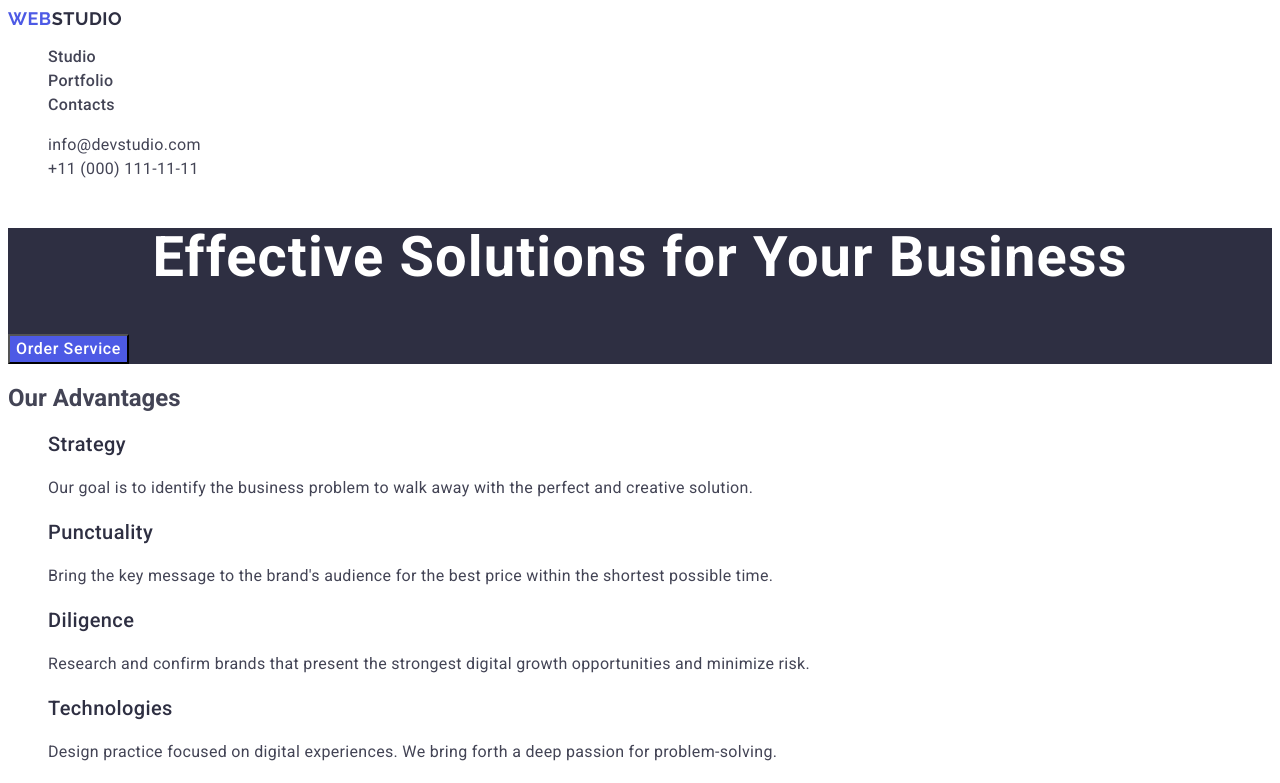
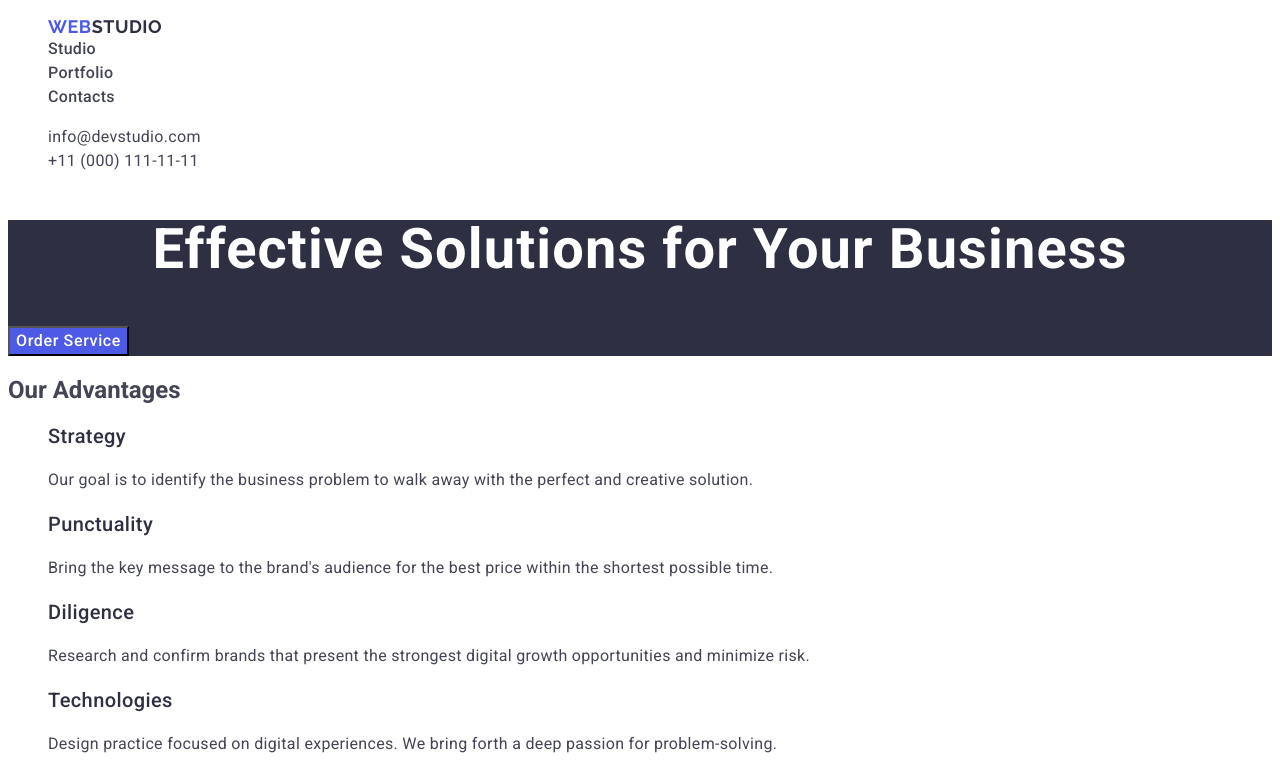
Before and after one commit to Merylly/goit-markup-hw-02, a plain HTML site: page index.html in a window 1280 px wide. Shown: the top 783 px of the page. Drawn offline with Linux system fonts and the light colour scheme.

Commit message:
update styles.css

```diff
--- a/css/styles.css
+++ b/css/styles.css
@@ -19,7 +19,7 @@ ul {
 
 .logo {
   font-family: "Raleway", sans-serif;
-  color: #2e2f42;
+  color: #4d5ae5;
   font-weight: 700;
   font-size: 18px;
   line-height: 1.17em;
@@ -28,10 +28,10 @@ ul {
 }
 
 .logo-accent {
-  color: #4d5ae5;
+  color: #2e2f42;
 }
 
-.logo:focus {
+.logo.accent:focus {
   color: #404bbf;
 }
 
@@ -129,7 +129,7 @@ ul {
 
 .logo-footer {
   font-family: "Raleway", sans-serif;
-  color: #f4f4fd;
+  color: #4d5ae5;
   font-weight: 700;
   font-size: 18px;
   line-height: 1.17em;
@@ -137,7 +137,7 @@ ul {
   text-transform: uppercase;
 }
 .logo-accent-footer {
-  color: #4d5ae5;
+  color: #f4f4fd;
 }
 
 .footer-text {
--- a/index.html
+++ b/index.html
@@ -15,8 +15,12 @@
   <body>
     <header>
       <nav>
-        <a href="./index.html" class="logo"><span class="logo-accent">Web</span>Studio</a>
         <ul>
+          <li>
+            <a href="./index.html" class="logo"
+              >Web<span class="logo-accent">Studio</span></a
+            >
+          </li>
           <li>
             <a class="nav-link" href="">Studio</a>
           </li>
@@ -31,10 +35,14 @@
       <address class="address">
         <ul>
           <li>
-            <a class="address-link" href="mailto:info@devstudio.com">info@devstudio.com</a>
+            <a class="address-link" href="mailto:info@devstudio.com"
+              >info@devstudio.com</a
+            >
           </li>
           <li>
-            <a class="address-link" href="tel:+110001111111">+11 (000) 111-11-11</a>
+            <a class="address-link" href="tel:+110001111111"
+              >+11 (000) 111-11-11</a
+            >
           </li>
         </ul>
       </address>
@@ -189,7 +197,9 @@
       </section>
     </main>
     <footer class="footer">
-      <a class="logo-footer" href="./index.html"><span class="logo-accent-footer">Web</span>Studio</a>
+      <a class="logo-footer" href="./index.html"
+        >Web<span class="logo-accent-footer">Studio</span></a
+      >
       <p class="footer-text">
         Increase the flow of customers and sales for your business with digital
         marketing & growth solutions.
```
